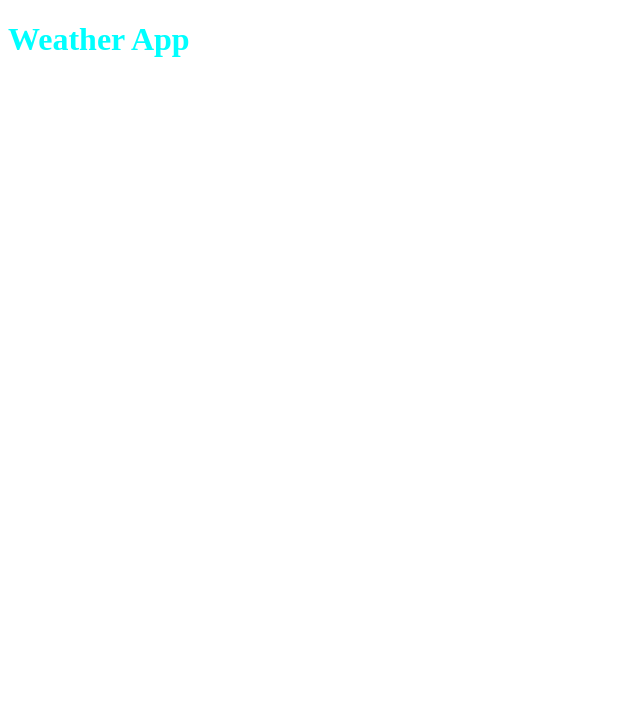
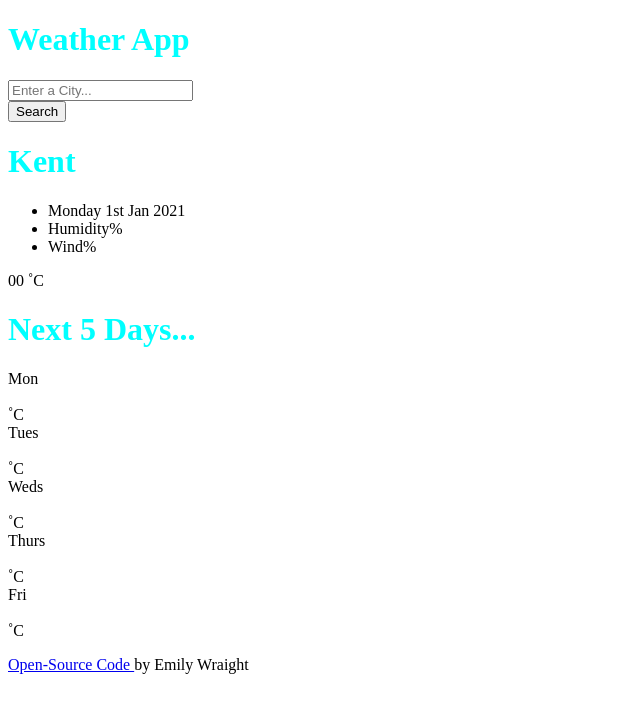
Before and after one commit to Wraightyroo/vanilla-weather-app, a plain HTML site: page index.html in a window 1280 px wide. Shown: the whole page, without its empty margins (0-640 px from the left). Drawn offline with Linux system fonts and the light colour scheme.

Commit message:
Base HTML written

```diff
--- a/index.html
+++ b/index.html
@@ -10,7 +10,79 @@
     <title>Vanilla Weather App</title>
   </head>
   <body>
-    <h1>Weather App</h1>
+    <div class="container">
+      <h1>Weather App</h1>
+
+      <div class="form">
+        <form id="search-form">
+          <input
+            type="text"
+            placeholder="Enter a City..."
+            autocomplete="off"
+            id="city-search"
+          />
+        </form>
+        <button type="button" class="btn btn-primary">Search</button>
+      </div>
+
+      <div class="weatherInfo">
+        <div class="row">
+          <div class="col-6">
+            <h1>Kent</h1>
+            <ul>
+              <li><span class="date">Monday 1st Jan 2021</span></li>
+              <li><span class="humidity">Humidity</span>%</li>
+              <li><span class="wind">Wind</span>%</li>
+            </ul>
+            </div>
+            <div class="col-6">
+            <span class="temperature">00</span>
+            <span class="unit">˚C</span>
+            </div>
+          </div>
+        </div>
+
+        <div class="content">
+  <h1>Next 5 Days...</h1>
+ <div class="row week">
+        <div class="col">
+          Mon
+          <br />
+          <i class="fas fa-sun sun"></i>
+          <br />
+          ˚C
+        </div>
+        <div class="col">
+          Tues
+          <br />
+          <i class="fas fa-sun sun"></i>
+           <br />
+          ˚C
+        </div>
+        <div class="col">
+          Weds
+          <br />
+          <i class="fas fa-sun sun"></i>
+           <br />
+          ˚C
+          </div>
+        <div class="col">
+          Thurs
+          <br />
+          <i class="fas fa-sun sun"></i>
+           <br />
+          ˚C
+        </div>
+        <div class="col">
+          Fri
+          <br />
+          <i class="fas fa-sun sun"></i>
+           <br />
+          ˚C
+        </div> </div> </div>
+
+        <p><a href="https://github.com/Wraightyroo/vanilla-weather-app"> Open-Source Code </a>by Emily Wraight</p>
+
     <script src="index.js"></script>
   </body>
 </html>
```
